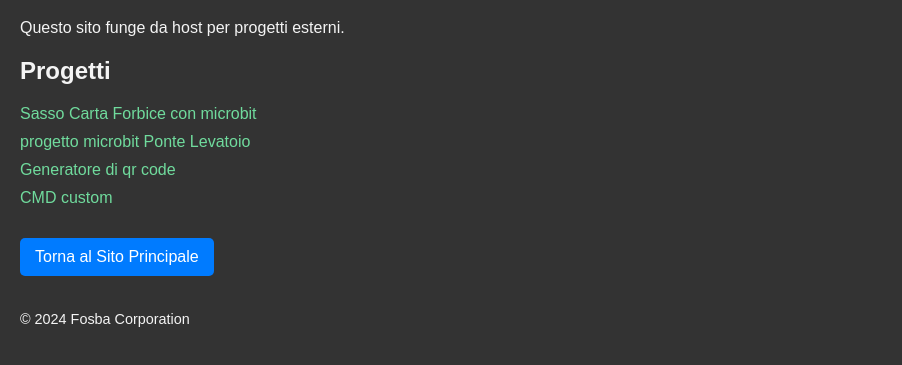
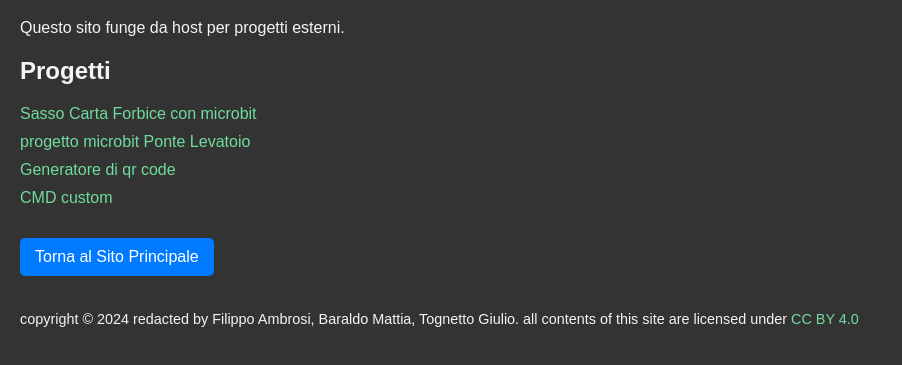
Before and after one commit to GitGinocchio/ScuolaAperta2024, a plain HTML site: page public/link.html in a window 1280 px wide. Shown: the part 81-446 px from the top of the page, without its empty margins (0-902 px from the left). Drawn offline with Linux system fonts and the light colour scheme.

Commit message:
Update link.html

```diff
--- a/public/link.html
+++ b/public/link.html
@@ -24,7 +24,7 @@
     <!-- Pulsante per tornare al sito principale -->
     <button id="backToMain" class="main-button">Torna al Sito Principale</button>
     <footer>
-        <p>© 2024 Fosba Corporation</p>
+        <p>copyright © 2024 redacted by Filippo Ambrosi, Baraldo Mattia, Tognetto Giulio. all contents of this site are licensed under <a href="https://creativecommons.org/licenses/by/4.0/">CC BY 4.0</a></p>
     </footer>
 
     <script src="static/js/script2.js"></script> <!-- Collegamento al file JS -->
```
